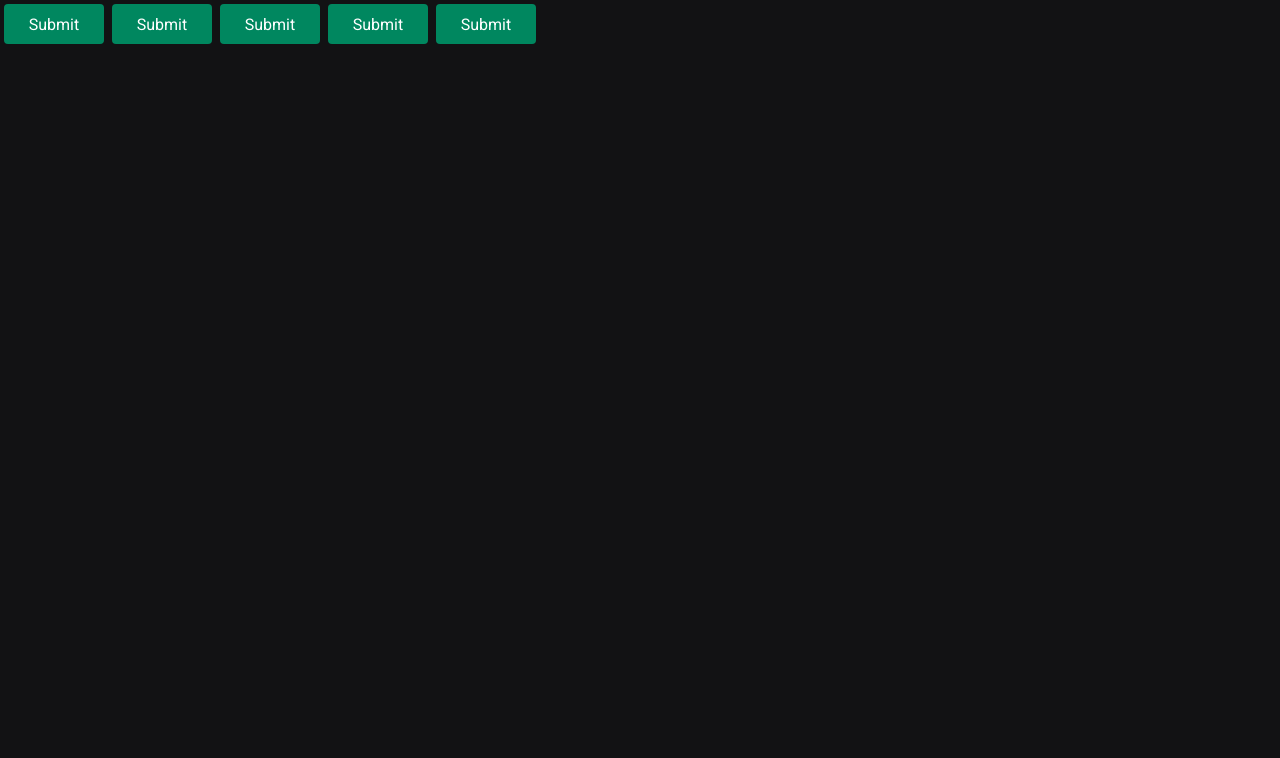
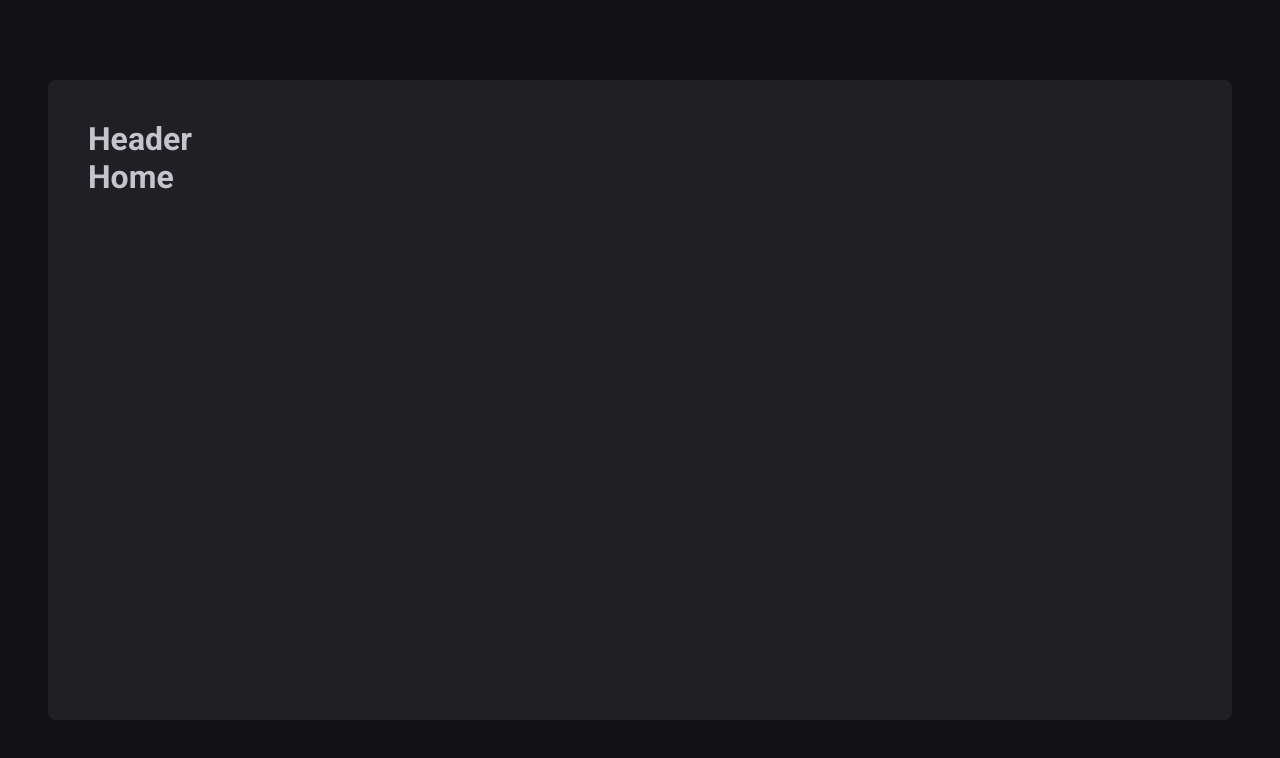
Before and after one commit to muricristiano/productivity-timer-pomodoro-app, a React (Vite) app: page / in a window 1280 px wide. Shown: the top 758 px of the page. Built offline with nearby package versions, Linux system fonts and the light colour scheme.

Commit message:
default layout gray box

```diff
--- a/package.json
+++ b/package.json
@@ -12,6 +12,7 @@
   "dependencies": {
     "react": "^18.2.0",
     "react-dom": "^18.2.0",
+    "react-router-dom": "^6.14.1",
     "styled-components": "^6.0.4"
   },
   "devDependencies": {
--- a/src/App.tsx
+++ b/src/App.tsx
@@ -1,18 +1,16 @@
 import { ThemeProvider } from 'styled-components'
-import { Button } from './components/Button'
 import { defaultTheme } from './styles/themes/defaultTheme'
 import { GlobalStyle } from './styles/global'
+import { BrowserRouter } from 'react-router-dom'
+import { Router } from './Router'
 
 export function App() {
   return (
     <ThemeProvider theme={defaultTheme}>
       <GlobalStyle />
-
-      <Button variant="primary" />
-      <Button variant="secondary" />
-      <Button variant="danger" />
-      <Button variant="success" />
-      <Button />
+      <BrowserRouter>
+        <Router />
+      </BrowserRouter>
     </ThemeProvider>
   )
 }
--- /dev/null
+++ b/src/Router.tsx
@@ -0,0 +1,17 @@
+import { Routes, Route } from 'react-router-dom'
+
+import { DefaultLayout } from './layouts/DefaultLayout'
+
+import { Home } from './pages/Home'
+import { History } from './pages/History'
+
+export function Router() {
+  return (
+    <Routes>
+      <Route path="/" element={<DefaultLayout />}>
+        <Route path="/" element={<Home />} />
+        <Route path="/history" element={<History />} />
+      </Route>
+    </Routes>
+  )
+}
--- a/src/components/Button.styles.ts
+++ /dev/null
@@ -1,29 +0,0 @@
-import styled from 'styled-components'
-
-export type ButtonVariant = 'primary' | 'secondary' | 'danger' | 'success'
-
-interface ButtonContainerProps {
-  variant: ButtonVariant
-}
-
-const ButtonVariants = {
-  primary: 'purple',
-  secondary: 'blue',
-  danger: 'red',
-  success: 'green',
-}
-
-export const ButtonContainer = styled.button<ButtonContainerProps>`
-  width: 100px;
-  height: 40px;
-  margin: 4px;
-  border-radius: 4px;
-  border: 0;
-
-  background-color: ${(props) => props.theme['green-500']};
-  color: white;
-
-  /* ${(props) => {
-    return `background-color: ${ButtonVariants[props.variant]}`
-  }} */
-`
--- a/src/components/Button.tsx
+++ /dev/null
@@ -1,9 +0,0 @@
-import { ButtonContainer, ButtonVariant } from './Button.styles'
-
-interface ButtonProps {
-  variant?: ButtonVariant
-}
-
-export function Button({ variant = 'primary' }: ButtonProps) {
-  return <ButtonContainer variant={variant}>Submit</ButtonContainer>
-}
--- /dev/null
+++ b/src/components/Header/index.tsx
@@ -0,0 +1,3 @@
+export function Header() {
+  return <h1>Header</h1>
+}
--- /dev/null
+++ b/src/components/Header/styles.ts
@@ -0,0 +1,8 @@
+import { styled } from 'styled-components'
+
+export const HeaderContainer = styled.header`
+  box-sizing: red;
+
+  display: flex;
+  align-items: center;
+`
--- /dev/null
+++ b/src/layouts/DefaultLayout/index.tsx
@@ -0,0 +1,12 @@
+import { Outlet } from 'react-router-dom'
+import { Header } from '../../components/Header'
+import { LayoutContainer } from './styles'
+
+export function DefaultLayout() {
+  return (
+    <LayoutContainer>
+      <Header />
+      <Outlet />
+    </LayoutContainer>
+  )
+}
--- /dev/null
+++ b/src/layouts/DefaultLayout/styles.ts
@@ -0,0 +1,15 @@
+import styled from 'styled-components'
+
+export const LayoutContainer = styled.div`
+  box-sizing: border-box;
+  max-width: 74rem;
+  height: calc(100vh - 10rem);
+  margin: 5rem auto;
+  padding: 2.5rem;
+
+  background-color: ${(props) => props.theme[`gray-800`]};
+  border-radius: 8px;
+
+  display: flex;
+  flex-direction: column;
+`
--- /dev/null
+++ b/src/pages/History.tsx
@@ -0,0 +1,7 @@
+export function History() {
+  return (
+    <div>
+      <h1>History</h1>
+    </div>
+  )
+}
--- /dev/null
+++ b/src/pages/Home.tsx
@@ -0,0 +1,7 @@
+export function Home() {
+  return (
+    <div>
+      <h1>Home</h1>
+    </div>
+  )
+}
```
Also changed, not shown: 1 other file (tests, documents, lock files or other folders).
